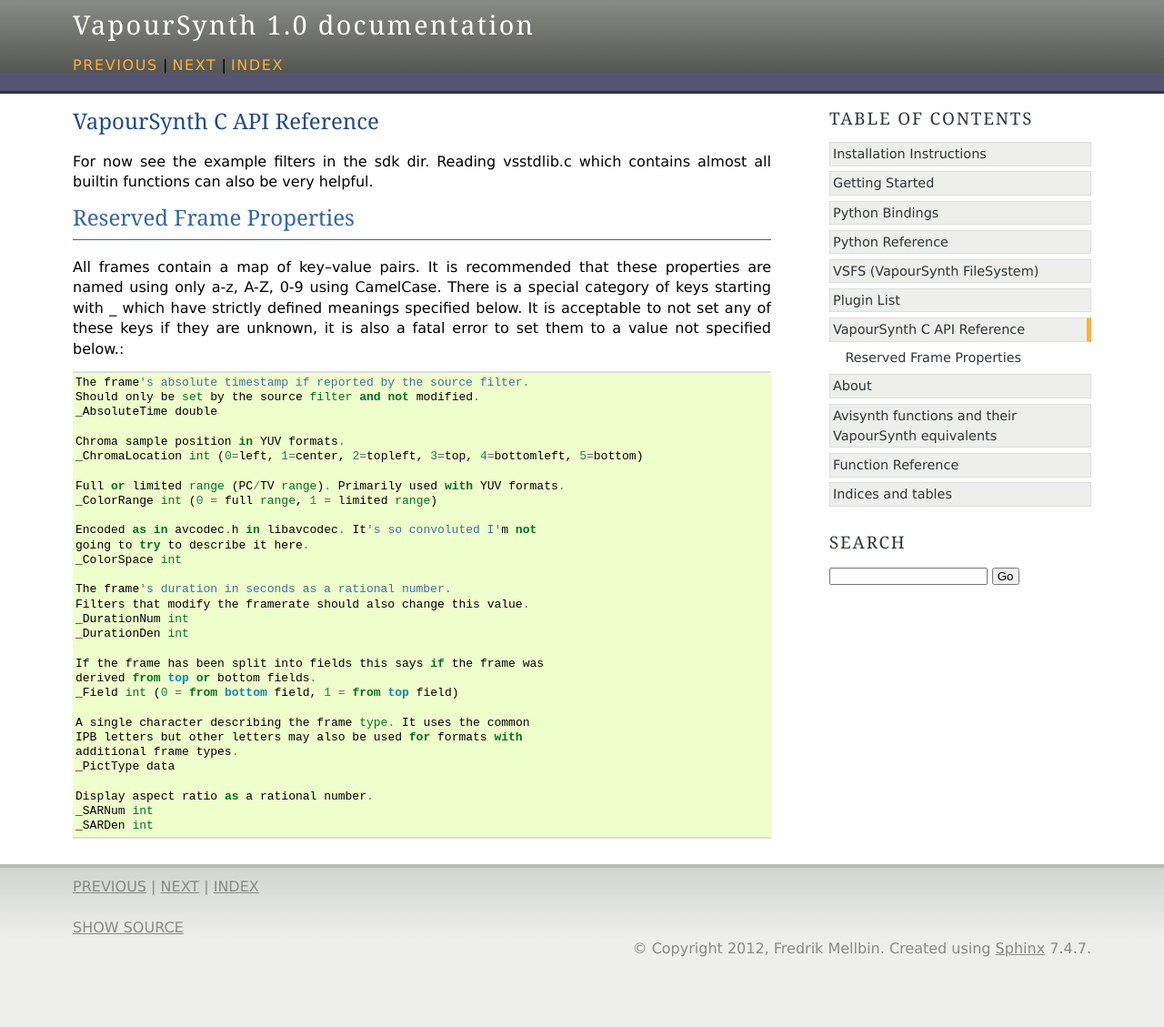
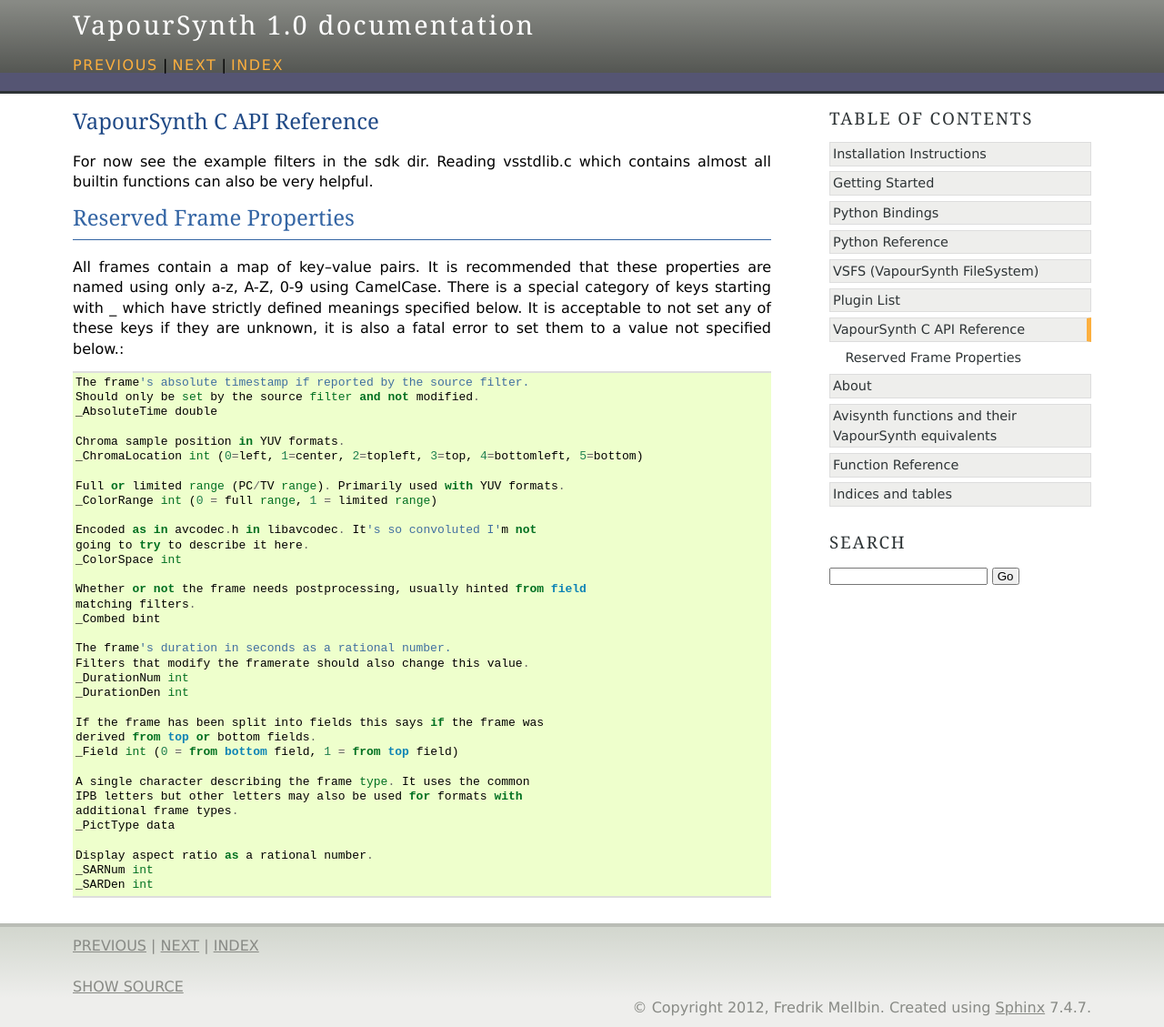
Before and after one commit to vapoursynth/vapoursynth, a Sphinx documentation site: the page built from doc/apireference.rst, in a window 1280 px wide. Shown: the whole page at 91% size. Built offline with Sphinx 7.4.7, drawn with Linux system fonts in a browser that asks for light colours; formulas are drawn with MathJax 3; before the commit the page ends 1064 px from its top, so only the background shows below that.

Commit message:
Add documentation on the _Combed frame property
git-svn-id: http://vapoursynth.googlecode.com/svn/trunk@343 f9120d27-2007-6f97-8312-0f4ebfa7710f

```diff
--- a/doc/apireference.rst
+++ b/doc/apireference.rst
@@ -22,6 +22,10 @@
    going to try to describe it here.
    _ColorSpace int
 
+   Whether or not the frame needs postprocessing, usually hinted from field
+   matching filters.
+   _Combed bint
+
    The frame's duration in seconds as a rational number.
    Filters that modify the framerate should also change this value.
    _DurationNum int
```
